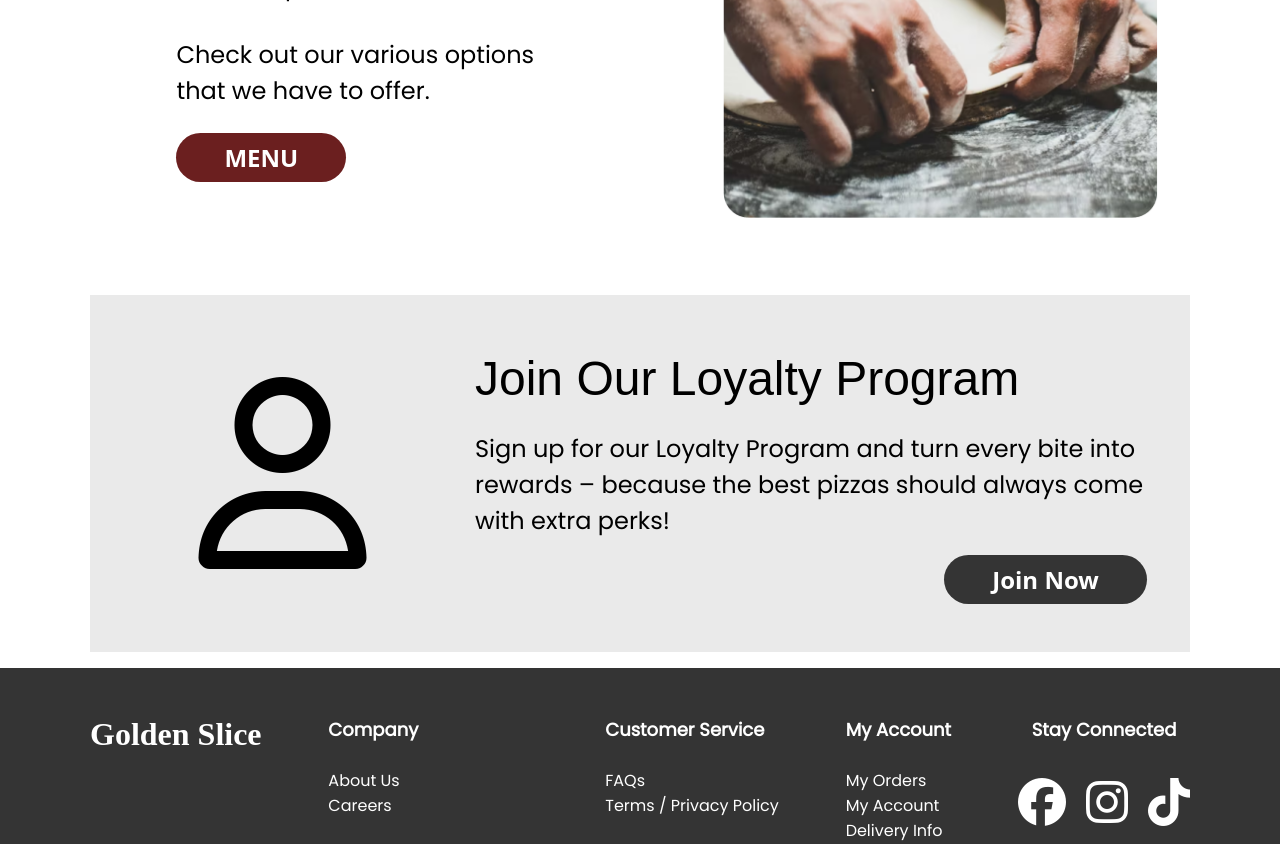
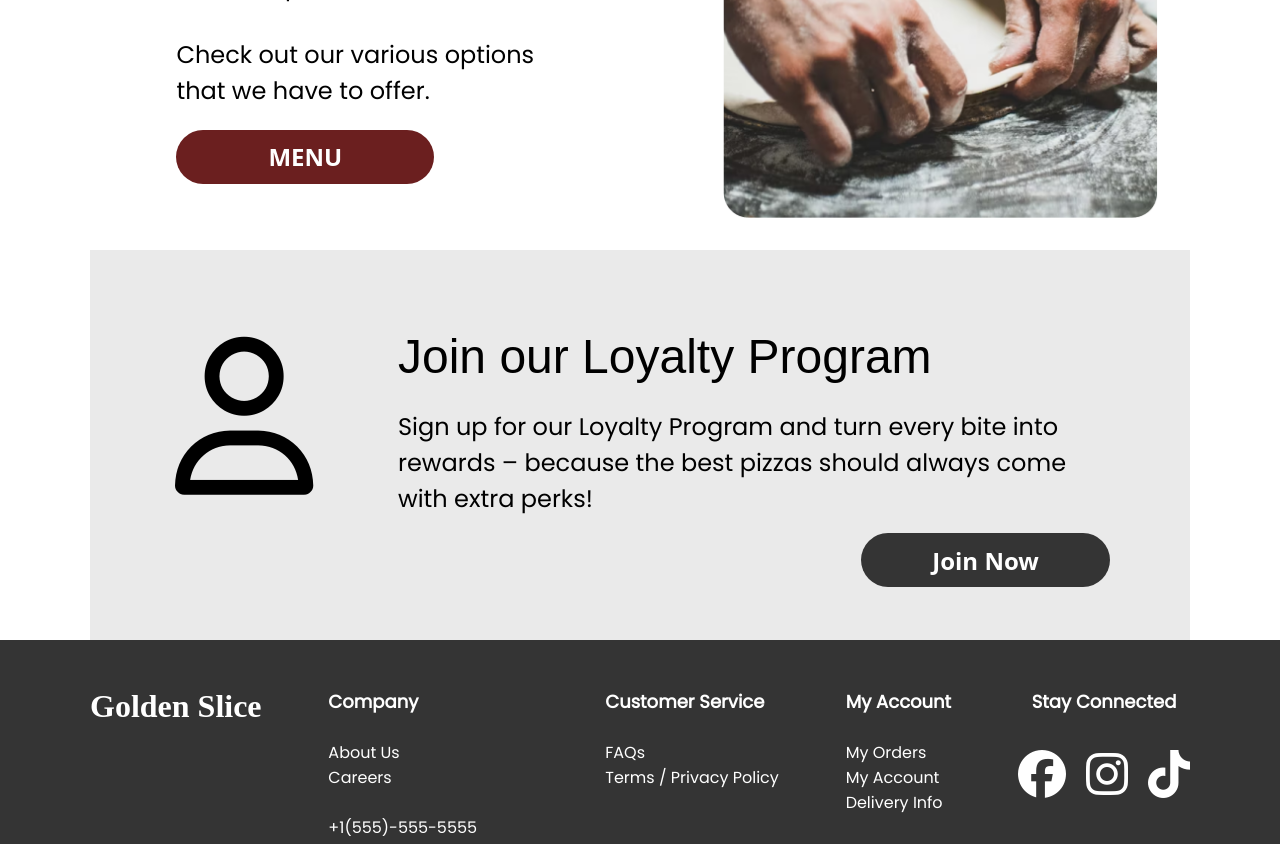
Before and after one commit to mzehirov/218FinalTest2, a Next.js app: page / in a window 1280 px wide. Shown: the part 1760-2604 px from the top of the page. Built offline with nearby package versions, Linux system fonts and the light colour scheme; a web font is replaced by a local one.

Commit message:
Update on landing page

```diff
--- a/app/globals.css
+++ b/app/globals.css
@@ -93,7 +93,7 @@ main{
 .menu_section {
   width: 100%;
   display: inline-flex;
-  margin: 2.5rem 0 2.8rem 0;
+  margin: 2.5rem 0 0rem 0;
   /* border: 2px solid red; */
 
 }
@@ -135,7 +135,7 @@ main{
   font-weight: 700;
   line-height: normal;
   color: #FFF;
-  padding: 0.5rem 3rem 0.5rem 3rem;
+  padding: 0.65rem 5.75rem 0.65rem 5.75rem;
   text-align: center;
 }
 .account_section {
@@ -143,28 +143,28 @@ main{
   display: inline-flex;
   /* border: 2px solid black; */
   background: rgba(173, 173, 173, 0.25);
-  padding: 3rem 0 3rem 0;
-  margin-bottom: 1rem;
+  padding: 4.46rem 0 3.3rem 0;
+  /*margin-bottom: 1rem;*/
 
 }
 .account_image_section {
   /* border: 2px solid orange; */
-  width: 35%;
+  width: 28%;
   display: flex;
   justify-content: center;
-  align-items: center;
+  align-items: flex-start;
+  padding-top: 1rem;
 }
-i {
-  font-size: 1200%;
-
+.account_section i{
+  font-size: 158px;
 }
 .account_p {
   margin-bottom: 1rem;
 }
 .account_text_section {
- width: 65%;
+ width: 72%;
  /* border: 2px solid blue; */
- padding-right: 2.7rem;
+ padding-right: 5rem;
 }
 .account_link {
   width: fit-content;
@@ -179,7 +179,7 @@ i {
   font-weight: 700;
   line-height: normal;
   color: #FFF;
-  padding: 0.5rem 3rem 0.5rem 3rem;
+  padding: 0.65rem 4.45rem 0.65rem 4.45rem;
   text-align: center;
 }
 /* .test_title_section {
--- a/app/page.js
+++ b/app/page.js
@@ -122,7 +122,7 @@ export default function Home() {
           <i className="fa-regular fa-user" style={{color: "#000000",}}></i>
         </section>
         <section className="account_text_section">
-          <h1 className="account_header">Join Our Loyalty Program</h1>
+          <h1 className="account_header">Join our Loyalty Program</h1>
           <p className="account_p">Sign up for our Loyalty Program and turn every bite into rewards – because the best pizzas should always come with extra perks!</p>
           <Link className="account_link" href="/">Join Now</Link>
         </section>
```
